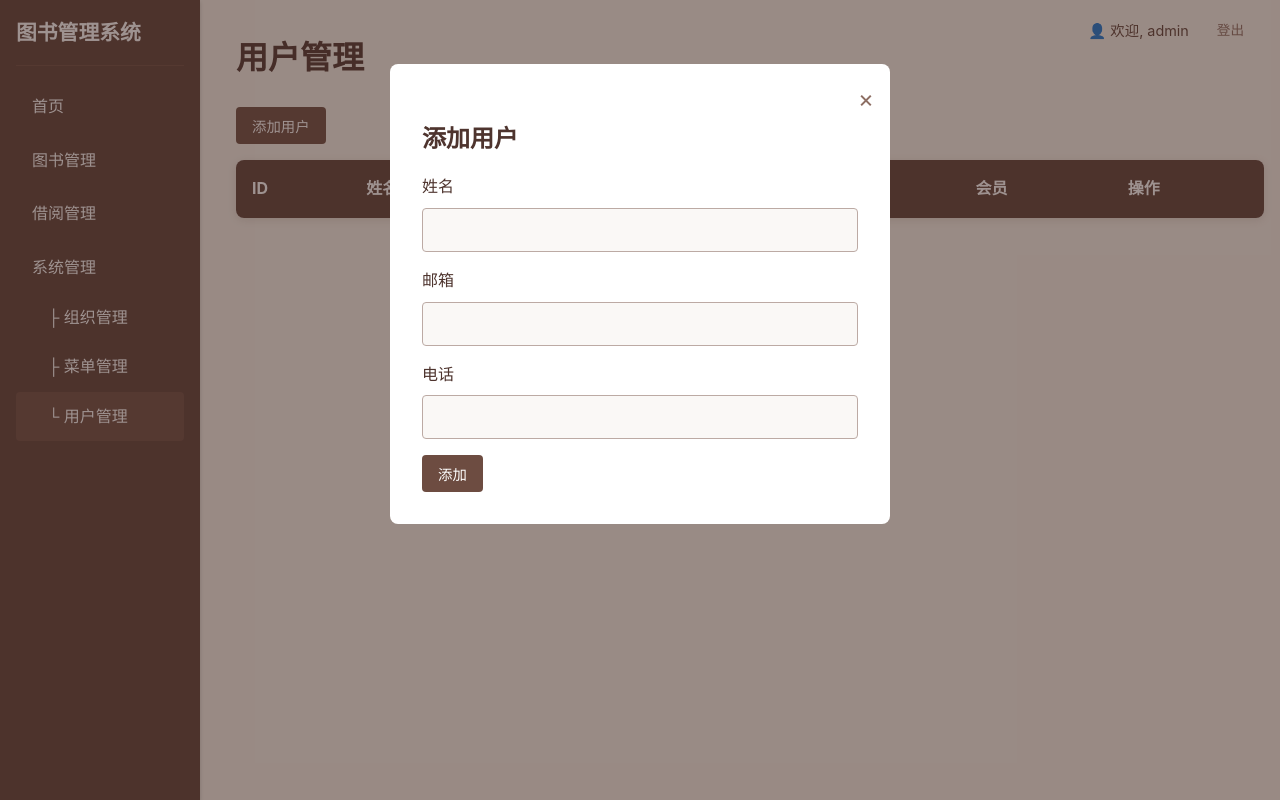
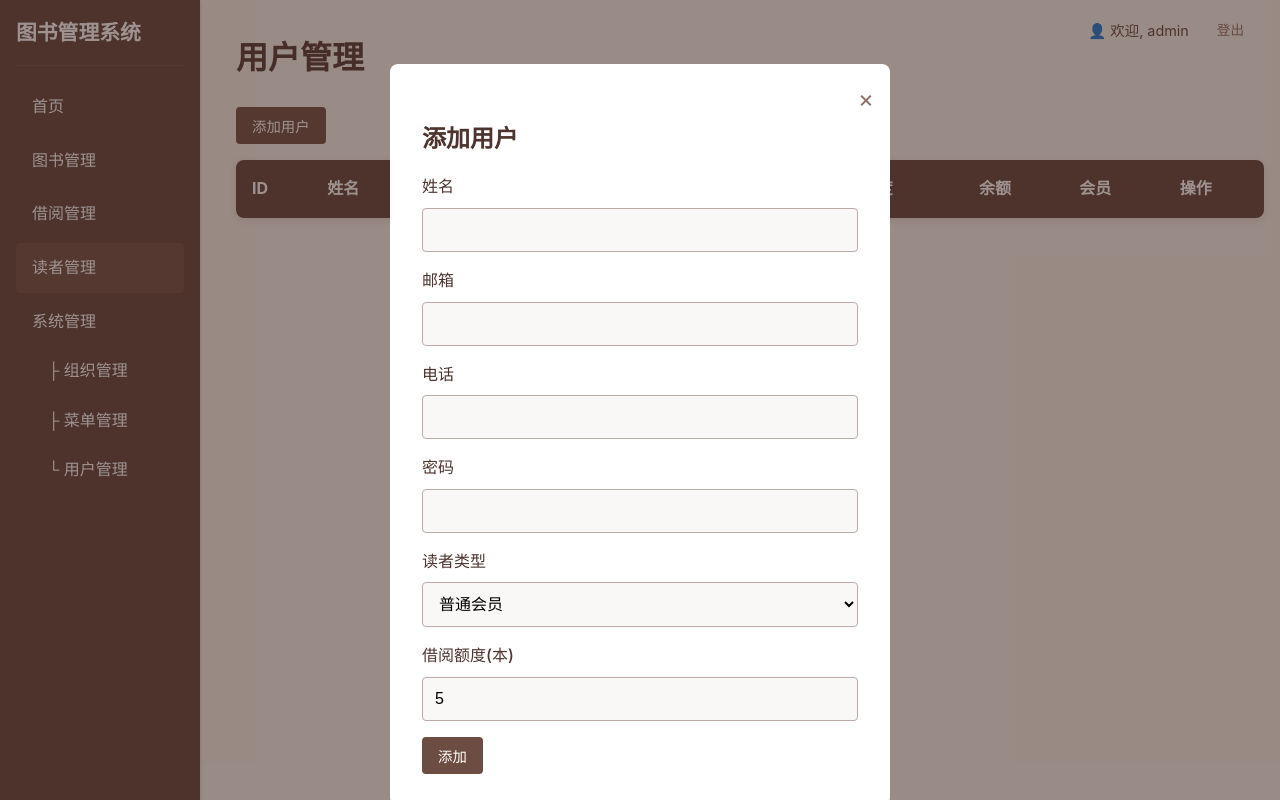
Before and after one commit to DEFAULT531/myproject-Library, a Flask app: page /users in a window 1280 px wide, after a click on "添加用户". Run offline with Flask 3, Linux system fonts and the light colour scheme; a user stored in the database is signed in; lists and menus that the app fills with data are empty.

Commit message:
新增读者管理功能：支持读者类型、状态管理和借阅额度设置

```diff
--- a/app.py
+++ b/app.py
@@ -48,8 +48,12 @@ class User(db.Model):
     name = db.Column(db.String(100), nullable=False)
     email = db.Column(db.String(100), unique=True)
     phone = db.Column(db.String(20))
+    password_hash = db.Column(db.String(200))
     is_delete = db.Column(db.String(1), default='N')
     balance = db.Column(db.Float, default=0)  # 充值余额
+    reader_type = db.Column(db.String(50), default='普通会员')  # 读者类型: 普通会员/高级会员/学生/教师
+    status = db.Column(db.String(20), default='正常')  # 读者状态: 正常/挂失/注销
+    max_borrow = db.Column(db.Integer, default=5)  # 最大借阅数量
 
     borrows = db.relationship('Borrow', backref='user', lazy=True)
 
@@ -139,6 +143,31 @@ def init_db():
             cursor.execute("SHOW COLUMNS FROM users LIKE 'balance'")
             if not cursor.fetchone():
                 cursor.execute("ALTER TABLE users ADD COLUMN balance FLOAT DEFAULT 0")
+
+            # 添加password_hash字段
+            cursor.execute("SHOW COLUMNS FROM users LIKE 'password_hash'")
+            if not cursor.fetchone():
+                cursor.execute("ALTER TABLE users ADD COLUMN password_hash VARCHAR(200)")
+
+            # 添加reader_type字段
+            cursor.execute("SHOW COLUMNS FROM users LIKE 'reader_type'")
+            if not cursor.fetchone():
+                cursor.execute("ALTER TABLE users ADD COLUMN reader_type VARCHAR(50) DEFAULT '普通会员'")
+
+            # 添加status字段
+            cursor.execute("SHOW COLUMNS FROM users LIKE 'status'")
+            if not cursor.fetchone():
+                cursor.execute("ALTER TABLE users ADD COLUMN status VARCHAR(20) DEFAULT '正常'")
+
+            # 添加max_borrow字段
+            cursor.execute("SHOW COLUMNS FROM users LIKE 'max_borrow'")
+            if not cursor.fetchone():
+                cursor.execute("ALTER TABLE users ADD COLUMN max_borrow INT DEFAULT 5")
+
+            # 兼容已有数据
+            cursor.execute("UPDATE users SET reader_type='普通会员' WHERE reader_type IS NULL")
+            cursor.execute("UPDATE users SET status='正常' WHERE status IS NULL")
+            cursor.execute("UPDATE users SET max_borrow=5 WHERE max_borrow IS NULL")
 
             cursor.execute("SHOW COLUMNS FROM borrows LIKE 'is_delete'")
             if not cursor.fetchone():
@@ -302,14 +331,26 @@ def users():
     return render_template('user.html', users=users)
 
 
+@app.route('/readers')
+@login_required
+def readers():
+    return redirect(url_for('users'))
+
+
 @app.route('/user/add', methods=['POST'])
 @login_required
 def add_user():
     name = request.form.get('name')
     email = request.form.get('email')
     phone = request.form.get('phone')
+    password = request.form.get('password')
+    reader_type = request.form.get('reader_type', '普通会员')
+    status = request.form.get('status', '正常')
+    max_borrow = request.form.get('max_borrow', type=int, default=5)
 
-    user = User(name=name, email=email, phone=phone)
+    password_hash = generate_password_hash(password) if password else None
+    user = User(name=name, email=email, phone=phone, password_hash=password_hash,
+                reader_type=reader_type, status=status, max_borrow=max_borrow)
     db.session.add(user)
     db.session.commit()
     return redirect(url_for('users'))
@@ -322,6 +363,11 @@ def edit_user(id):
     user.name = request.form.get('name')
     user.email = request.form.get('email')
     user.phone = request.form.get('phone')
+    user.reader_type = request.form.get('reader_type', '普通会员')
+    user.max_borrow = request.form.get('max_borrow', type=int, default=5)
+    password = request.form.get('password')
+    if password:
+        user.password_hash = generate_password_hash(password)
     db.session.commit()
     return redirect(url_for('users'))
 
@@ -347,6 +393,34 @@ def recharge(id):
     return redirect(url_for('users'))
 
 
+# 读者状态管理
+@app.route('/user/report_loss/<int:id>')
+@login_required
+def report_loss(id):
+    user = User.query.get_or_404(id)
+    user.status = '挂失'
+    db.session.commit()
+    return redirect(url_for('users'))
+
+
+@app.route('/user/cancel/<int:id>')
+@login_required
+def cancel_user(id):
+    user = User.query.get_or_404(id)
+    user.status = '注销'
+    db.session.commit()
+    return redirect(url_for('users'))
+
+
+@app.route('/user/restore/<int:id>')
+@login_required
+def restore_user(id):
+    user = User.query.get_or_404(id)
+    user.status = '正常'
+    db.session.commit()
+    return redirect(url_for('users'))
+
+
 # 借阅管理
 @app.route('/borrows')
 @login_required
@@ -361,6 +435,24 @@ def add_borrow():
     book_id = request.form.get('book_id', type=int)
     user_id = request.form.get('user_id', type=int)
     return_date = request.form.get('return_date')
+
+    # 校验读者状态和借阅额度
+    reader = User.query.filter_by(id=user_id, is_delete='N').first()
+    error = None
+    if not reader:
+        error = '读者不存在'
+    elif reader.status != '正常':
+        error = f'读者状态为"{reader.status}"，无法借阅'
+    else:
+        active_count = Borrow.query.filter_by(
+            user_id=user_id, status='借阅中', is_delete='N'
+        ).count()
+        if active_count >= reader.max_borrow:
+            error = f'该读者已达到最大借阅数量（{reader.max_borrow}本），无法继续借阅'
+
+    if error:
+        borrows = Borrow.query.filter_by(is_delete='N').order_by(Borrow.borrow_date.desc()).all()
+        return render_template('borrow.html', borrows=borrows, error=error)
 
     # 检查库存
     book = Book.query.get(book_id)
@@ -412,9 +504,10 @@ def api_books():
 
 @app.route('/api/users')
 def api_users():
-    users = User.query.filter_by(is_delete='N').all()
+    users = User.query.filter_by(is_delete='N', status='正常').all()
     return jsonify([{
-        'id': u.id, 'name': u.name, 'email': u.email, 'phone': u.phone
+        'id': u.id, 'name': u.name, 'email': u.email, 'phone': u.phone,
+        'status': u.status, 'reader_type': u.reader_type
     } for u in users])
 
 
--- a/static/script.js
+++ b/static/script.js
@@ -15,7 +15,7 @@ window.onclick = function(event) {
 }
 
 // 删除确认弹窗（自定义样式）
-function confirmDelete(url) {
+function confirmDelete(url, message, successMessage) {
     const confirmModal = document.createElement('div');
     confirmModal.style.cssText = `
         position: fixed;
@@ -29,9 +29,10 @@ function confirmDelete(url) {
         align-items: center;
         z-index: 2000;
     `;
+    const msg = message || '是否确认删除？';
     confirmModal.innerHTML = `
         <div style="background: white; padding: 2rem; border-radius: 8px; text-align: center; min-width: 300px;">
-            <p style="margin-bottom: 1.5rem; font-size: 1.1rem; color: #4e342e;">是否确认删除？</p>
+            <p style="margin-bottom: 1.5rem; font-size: 1.1rem; color: #4e342e;">${msg}</p>
             <div style="display: flex; gap: 1rem; justify-content: center;">
                 <button class="btn btn-primary" id="confirm-yes">确认</button>
                 <button class="btn" id="confirm-no">取消</button>
@@ -42,14 +43,14 @@ function confirmDelete(url) {
 
     document.getElementById('confirm-yes').onclick = function() {
         confirmModal.remove();
-        // 发起删除请求
+        // 发起请求
         fetch(url, { method: 'GET' })
             .then(response => {
-                showToast('删除成功');
+                showToast(successMessage || '操作成功');
                 setTimeout(() => window.location.reload(), 1000);
             })
             .catch(() => {
-                showToast('删除成功');
+                showToast(successMessage || '操作成功');
                 setTimeout(() => window.location.reload(), 1000);
             });
     };
@@ -92,10 +93,12 @@ function editBook(id, title, author, isbn, category, stock) {
 }
 
 // 编辑用户
-function editUser(id, name, email, phone) {
+function editUser(id, name, email, phone, reader_type, max_borrow) {
     document.getElementById('edit-name').value = name;
     document.getElementById('edit-email').value = email || '';
     document.getElementById('edit-phone').value = phone || '';
+    document.getElementById('edit-reader_type').value = reader_type || '普通会员';
+    document.getElementById('edit-max_borrow').value = max_borrow || 5;
 
     document.getElementById('edit-user-form').action = '/user/edit/' + id;
     showModal('edit-user-modal');
--- a/templates/book.html
+++ b/templates/book.html
@@ -21,6 +21,7 @@
             <a href="{{ url_for('index') }}">首页</a>
             <a href="{{ url_for('books') }}" class="active">图书管理</a>
             <a href="{{ url_for('borrows') }}">借阅管理</a>
+            <a href="{{ url_for('readers') }}">读者管理</a>
             <div class="nav-group">
                 <a href="{{ url_for('organizations') }}">系统管理</a>
                 <a href="{{ url_for('organizations') }}">　├ 组织管理</a>
--- a/templates/index.html
+++ b/templates/index.html
@@ -21,6 +21,7 @@
             <a href="{{ url_for('index') }}" class="active">首页</a>
             <a href="{{ url_for('books') }}">图书管理</a>
             <a href="{{ url_for('borrows') }}">借阅管理</a>
+            <a href="{{ url_for('readers') }}">读者管理</a>
             <div class="nav-group">
                 <a href="{{ url_for('organizations') }}">系统管理</a>
                 <a href="{{ url_for('organizations') }}">　├ 组织管理</a>
--- a/templates/menu.html
+++ b/templates/menu.html
@@ -21,6 +21,7 @@
             <a href="{{ url_for('index') }}">首页</a>
             <a href="{{ url_for('books') }}">图书管理</a>
             <a href="{{ url_for('borrows') }}">借阅管理</a>
+            <a href="{{ url_for('readers') }}">读者管理</a>
             <div class="nav-group">
                 <a href="{{ url_for('organizations') }}">系统管理</a>
                 <a href="{{ url_for('organizations') }}">　├ 组织管理</a>
--- a/templates/organization.html
+++ b/templates/organization.html
@@ -21,6 +21,7 @@
             <a href="{{ url_for('index') }}">首页</a>
             <a href="{{ url_for('books') }}">图书管理</a>
             <a href="{{ url_for('borrows') }}">借阅管理</a>
+            <a href="{{ url_for('readers') }}">读者管理</a>
             <div class="nav-group">
                 <a href="{{ url_for('organizations') }}">系统管理</a>
                 <a href="{{ url_for('organizations') }}" class="active">　├ 组织管理</a>
--- a/templates/user.html
+++ b/templates/user.html
@@ -21,11 +21,12 @@
             <a href="{{ url_for('index') }}">首页</a>
             <a href="{{ url_for('books') }}">图书管理</a>
             <a href="{{ url_for('borrows') }}">借阅管理</a>
+            <a href="{{ url_for('readers') }}" class="active">读者管理</a>
             <div class="nav-group">
                 <a href="{{ url_for('organizations') }}">系统管理</a>
                 <a href="{{ url_for('organizations') }}">　├ 组织管理</a>
                 <a href="{{ url_for('menus') }}">　├ 菜单管理</a>
-                <a href="{{ url_for('users') }}" class="active">　└ 用户管理</a>
+                <a href="{{ url_for('users') }}">　└ 用户管理</a>
             </div>
         </div>
     </nav>
@@ -44,6 +45,9 @@
                     <th>姓名</th>
                     <th>邮箱</th>
                     <th>电话</th>
+                    <th>类型</th>
+                    <th>状态</th>
+                    <th>借阅额度</th>
                     <th>余额</th>
                     <th>会员</th>
                     <th>操作</th>
@@ -56,6 +60,19 @@
                     <td>{{ user.name }}</td>
                     <td>{{ user.email }}</td>
                     <td>{{ user.phone }}</td>
+                    <td>{{ user.reader_type }}</td>
+                    <td>
+                        {% if user.status == '正常' %}
+                        <span class="badge success">正常</span>
+                        {% elif user.status == '挂失' %}
+                        <span class="badge warning">挂失</span>
+                        {% elif user.status == '注销' %}
+                        <span class="badge danger">注销</span>
+                        {% else %}
+                        <span>{{ user.status }}</span>
+                        {% endif %}
+                    </td>
+                    <td>{{ user.max_borrow }}本</td>
                     <td>{{ user.balance or 0 }}元</td>
                     <td>
                         {% if (user.balance or 0) >= 500 %}
@@ -65,8 +82,17 @@
                         {% endif %}
                     </td>
                     <td>
-                        <button class="btn btn-sm" onclick="editUser({{ user.id }}, '{{ user.name }}', '{{ user.email }}', '{{ user.phone }}')">编辑</button>
+                        <button class="btn btn-sm" onclick="editUser({{ user.id }}, '{{ user.name }}', '{{ user.email }}', '{{ user.phone }}', '{{ user.reader_type }}', {{ user.max_borrow or 5 }})">编辑</button>
                         <button class="btn btn-sm" onclick="showRechargeModal({{ user.id }}, '{{ user.name }}', {{ user.balance or 0 }})">充值</button>
+                        {% if user.status != '挂失' %}
+                        <button class="btn btn-sm" onclick="confirmDelete('{{ url_for('report_loss', id=user.id) }}', '确认将该读者挂失？挂失后将无法借阅。', '已挂失')">挂失</button>
+                        {% endif %}
+                        {% if user.status != '注销' %}
+                        <button class="btn btn-sm btn-danger" onclick="confirmDelete('{{ url_for('cancel_user', id=user.id) }}', '确认注销该读者？注销后将无法借阅。', '已注销')">注销</button>
+                        {% endif %}
+                        {% if user.status != '正常' %}
+                        <button class="btn btn-sm" onclick="confirmDelete('{{ url_for('restore_user', id=user.id) }}', '确认恢复该读者为正常状态？', '已恢复')">恢复</button>
+                        {% endif %}
                         <a href="{{ url_for('delete_user', id=user.id) }}" class="btn btn-sm btn-danger" onclick="confirmDelete('{{ url_for('delete_user', id=user.id) }}'); return false;">删除</a>
                     </td>
                 </tr>
@@ -93,6 +119,23 @@
                     <label>电话</label>
                     <input type="text" name="phone">
                 </div>
+                <div class="form-group">
+                    <label>密码</label>
+                    <input type="password" name="password">
+                </div>
+                <div class="form-group">
+                    <label>读者类型</label>
+                    <select name="reader_type">
+                        <option value="普通会员">普通会员</option>
+                        <option value="高级会员">高级会员</option>
+                        <option value="学生">学生</option>
+                        <option value="教师">教师</option>
+                    </select>
+                </div>
+                <div class="form-group">
+                    <label>借阅额度(本)</label>
+                    <input type="number" name="max_borrow" value="5" min="1" max="50">
+                </div>
                 <button type="submit" class="btn btn-primary">添加</button>
             </form>
         </div>
@@ -115,6 +158,23 @@
                 <div class="form-group">
                     <label>电话</label>
                     <input type="text" name="phone" id="edit-phone">
+                </div>
+                <div class="form-group">
+                    <label>新密码</label>
+                    <input type="password" name="password" id="edit-password" placeholder="留空表示不修改">
+                </div>
+                <div class="form-group">
+                    <label>读者类型</label>
+                    <select name="reader_type" id="edit-reader_type">
+                        <option value="普通会员">普通会员</option>
+                        <option value="高级会员">高级会员</option>
+                        <option value="学生">学生</option>
+                        <option value="教师">教师</option>
+                    </select>
+                </div>
+                <div class="form-group">
+                    <label>借阅额度(本)</label>
+                    <input type="number" name="max_borrow" id="edit-max_borrow" min="1" max="50" required>
                 </div>
                 <button type="submit" class="btn btn-primary">保存</button>
             </form>
```
Also changed, not shown: templates/borrow.html (+12 -1 lines).
